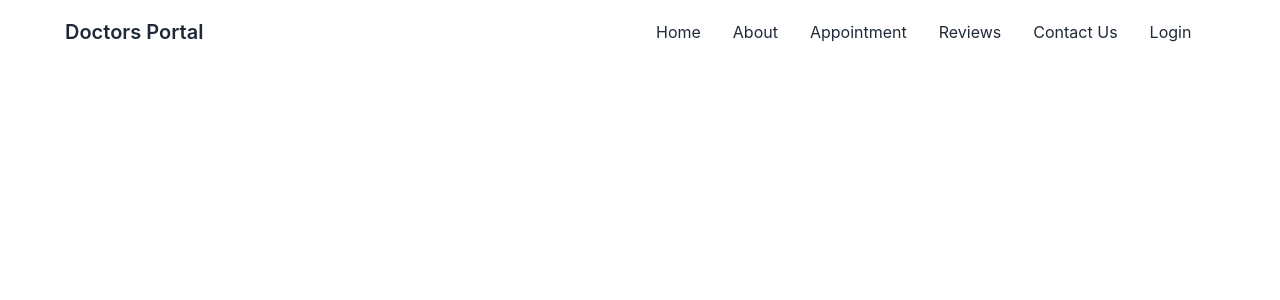
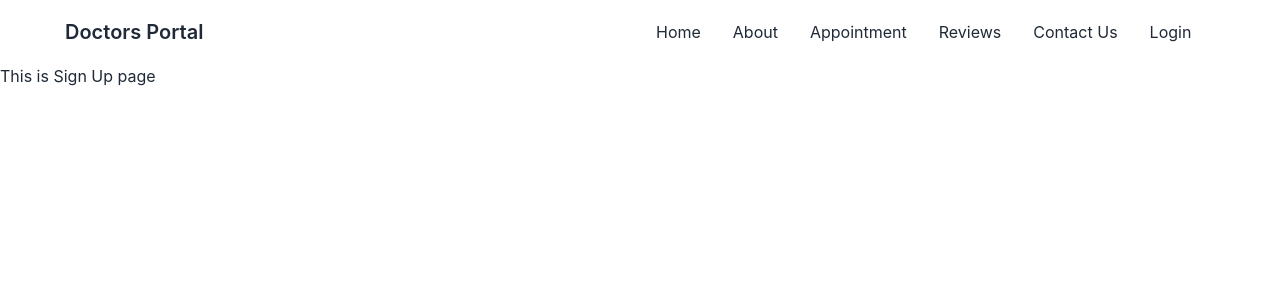
Before and after one commit to zeadhasan/doctors-portal-client, a React (Create React App) app: page /signup in a window 1280 px wide. Shown: the top 300 px of the page. Built offline with nearby package versions, Linux system fonts and the light colour scheme; no server answers.

Commit message:
creat sign up link and page

```diff
--- a/src/App.js
+++ b/src/App.js
@@ -5,6 +5,7 @@ import About from "./Pages/About/About";
 import { Routes, Route } from "react-router-dom";
 import Login from './Pages/Login/Login';
 import Appointment from './Pages/Appointment/Appointment';
+import SignUp from './Pages/Login/SignUp';
 
 function App() {
   return (
@@ -15,6 +16,7 @@ function App() {
         <Route path="about" element={<About />} />
         <Route path="appointment" element={<Appointment />} />
         <Route path="login" element={<Login />} />
+        <Route path="signup" element={<SignUp />} />
       </Routes>
     </div>
   );
--- a/src/Pages/Login/Login.js
+++ b/src/Pages/Login/Login.js
@@ -3,6 +3,7 @@ import { useSignInWithEmailAndPassword, useSignInWithGoogle } from 'react-fireba
 import auth from '../../firebase.init';
 import { useForm } from "react-hook-form";
 import Loading from '../Shared/Loading';
+import { Link } from 'react-router-dom';
 
 
 const Login = () => {
@@ -12,8 +13,8 @@ const Login = () => {
 
     let signInError;
 
-    if (googleUser) {
-        console.log(googleUser);
+    if (user || googleUser) {
+        console.log(user || googleUser);
     }
 
     if (errors || googleError) {
@@ -81,6 +82,8 @@ const Login = () => {
                         <input className='btn w-full max-w-xs text-white' type="submit" value="Log-in" />
                     </form>
 
+                    <p><small>New To Doctors Portal <Link className='text-primary' to="/signup">Create New Account</Link></small></p>
+
                     <div className="divider">OR</div>
 
                     <button onClick={() => signInWithGoogle()} className="btn btn-outline">Sign in with Google</button>
--- /dev/null
+++ b/src/Pages/Login/SignUp.js
@@ -0,0 +1,11 @@
+import React from 'react';
+
+const SignUp = () => {
+    return (
+        <div>
+            This is Sign Up page
+        </div>
+    );
+};
+
+export default SignUp;
```
